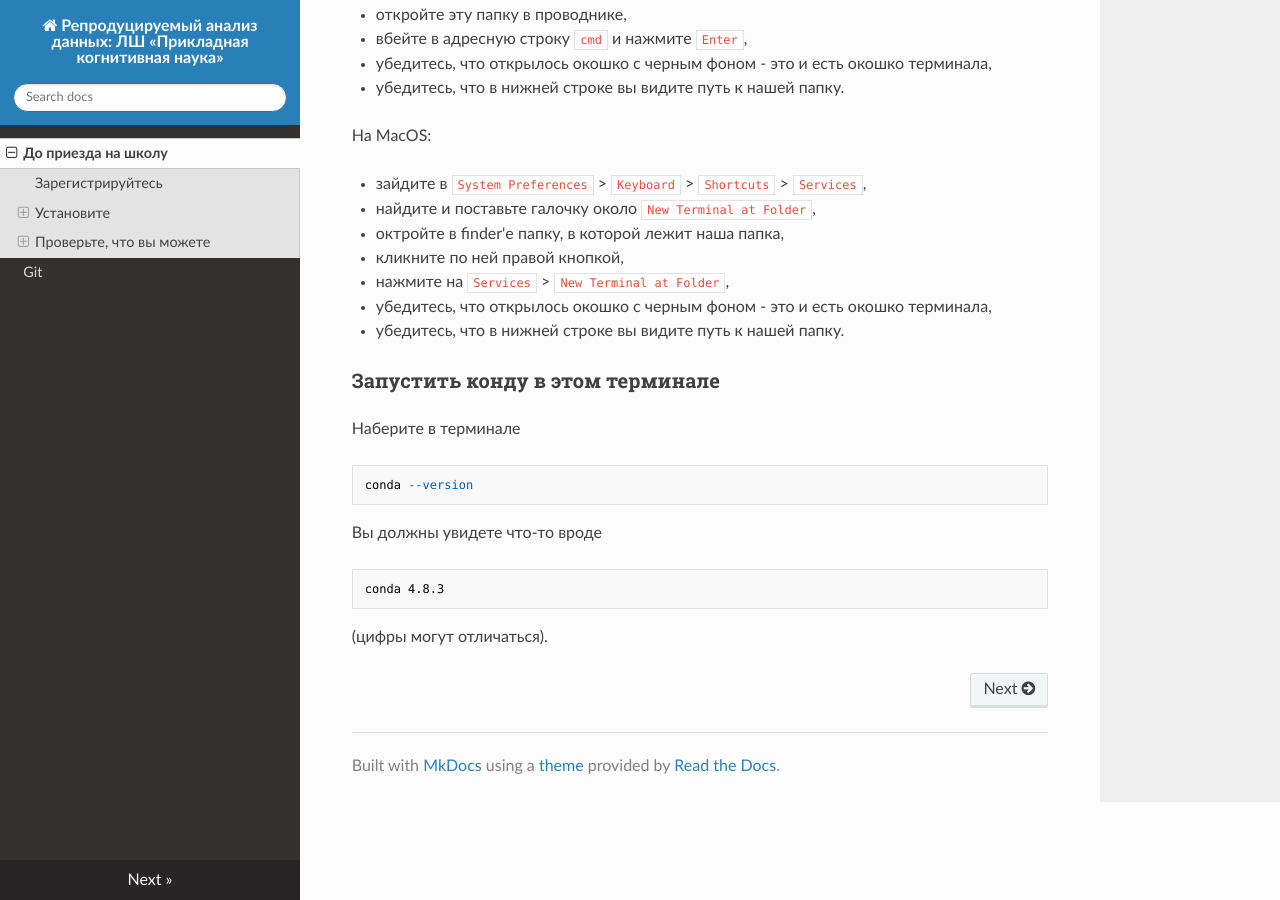
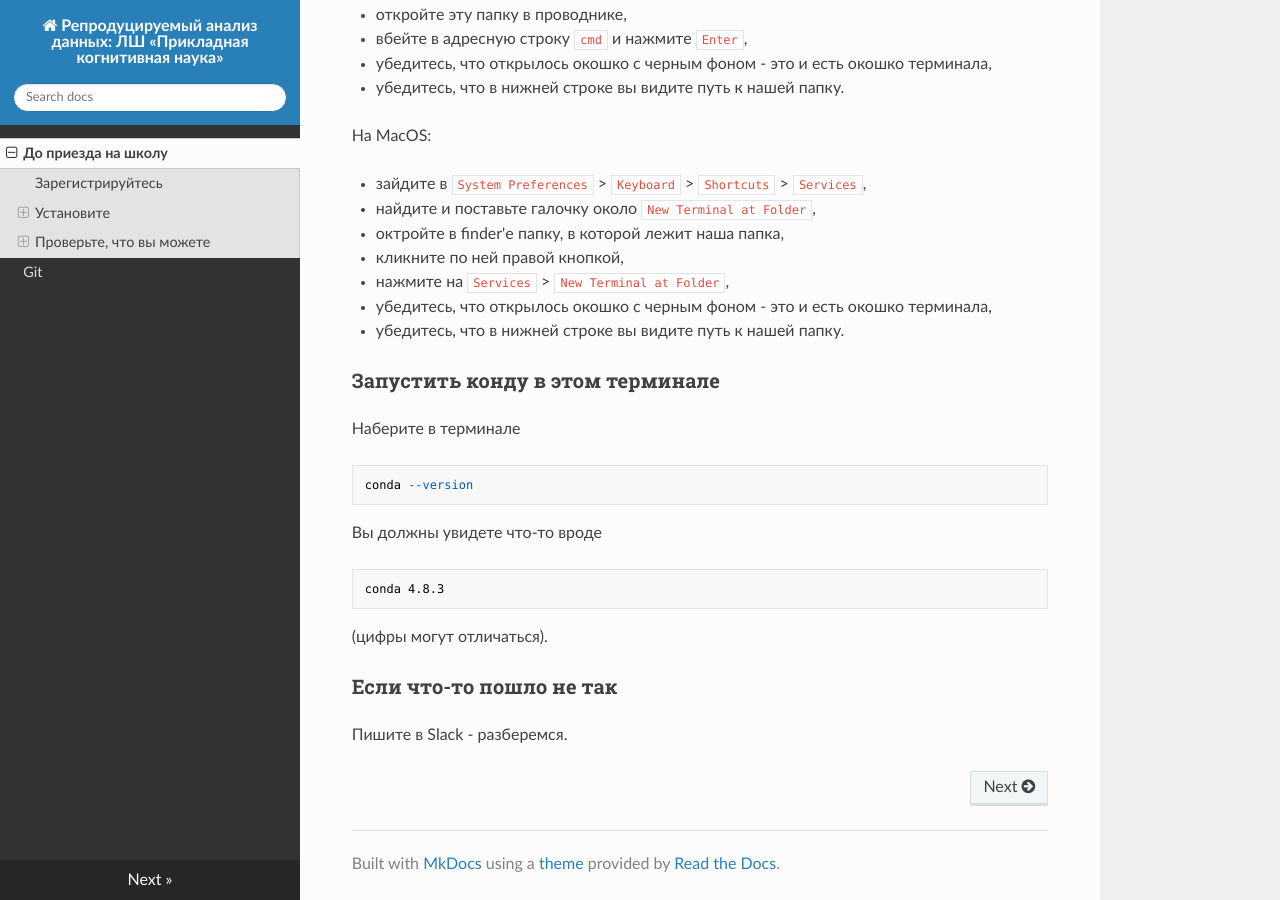
Before and after one commit to kalenkovich/reproducible-data-analysis, an MkDocs documentation site: the page built from website/docs/0_before-coming.md, in a window 1280 px wide and 900 px high, scrolled down 1270 px. Built offline with MkDocs 1.6.1, drawn with Linux system fonts in a browser that asks for light colours; nearby versions of some CDN libraries.

Commit message:
navigate to Slack for troubleshooting

````diff
--- a/website/docs/0_before-coming.md
+++ b/website/docs/0_before-coming.md
@@ -75,3 +75,7 @@ conda 4.8.3
 ```
 
 (цифры могут отличаться).
+
+### Если что-то пошло не так
+
+Пишите в Slack - разберемся.
````
